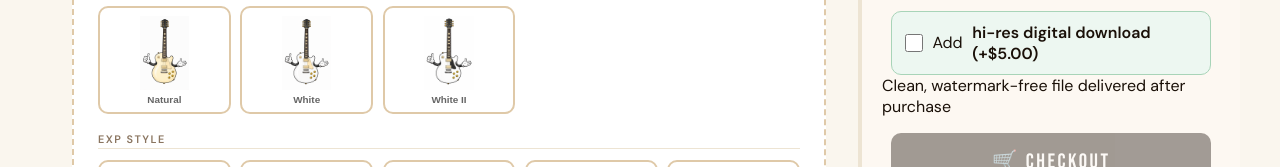
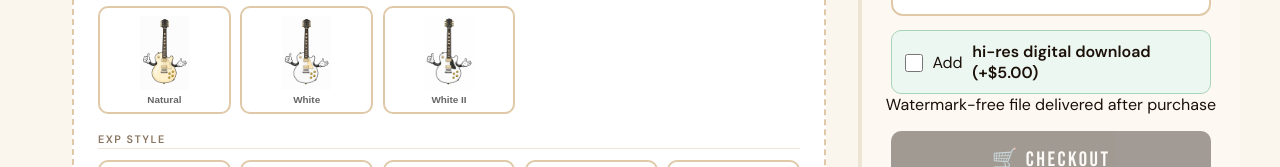
Before and after one commit to DaveyD-Star/myguitarfamily, a website: page index.html in a window 1280 px wide. Shown: the part 1218-1385 px from the top of the page. Drawn offline with Linux system fonts and the light colour scheme.

Commit message:
Update index.html

```diff
--- a/index.html
+++ b/index.html
@@ -986,7 +986,7 @@
     </label>
     </div>
       <p class="upsell-note">
-          Clean, watermark-free file delivered after purchase
+          Watermark-free file delivered after purchase
       </p>
     <button class="checkout-btn" id="checkoutBtn" disabled onclick="openCheckout()">🛒 CHECKOUT</button>
 
```
